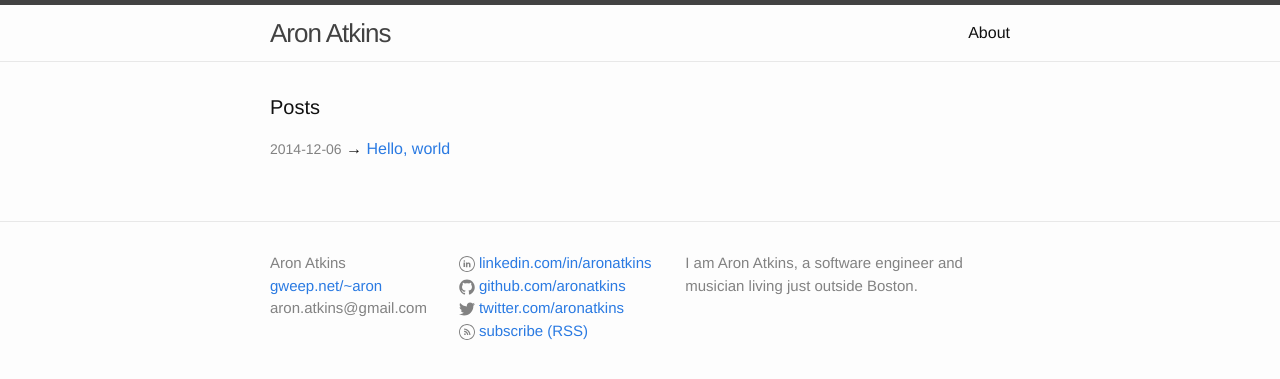
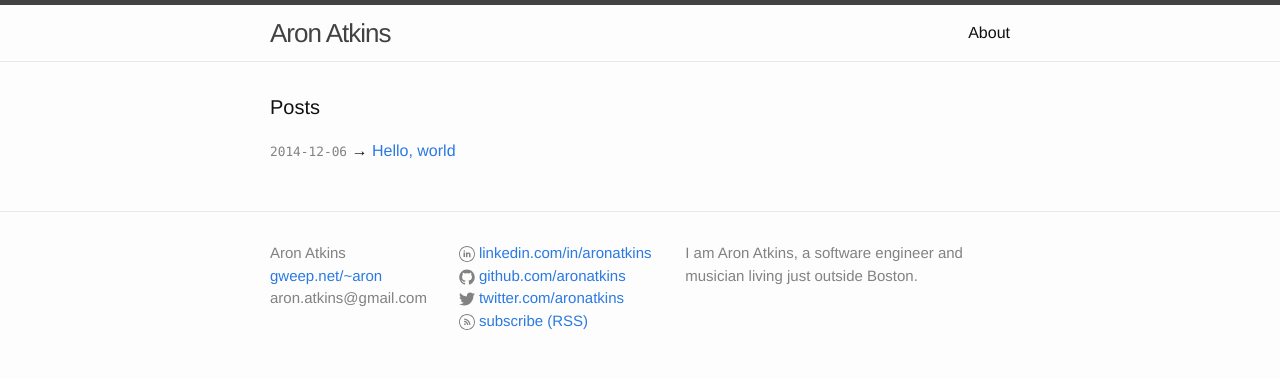
Before and after one commit to aronatkins/aronatkins.github.io, a Jekyll site: the page built from index.html, in a window 1280 px wide. Shown: the top 379 px of the page. Built offline with Jekyll 4.4.1, drawn with Linux system fonts in a browser that asks for light colours.

Commit message:
index post list layout tweaks

```diff
--- a/_sass/_layout.scss
+++ b/_sass/_layout.scss
@@ -174,7 +174,10 @@
     list-style: none;
 
     > li {
-        margin-bottom: $spacing-unit;
+          line-height: 1.75em;
+          .post-meta {
+              font-family: Monaco, "Courier New", monospace;
+          }
     }
 }
 
--- a/css/main.scss
+++ b/css/main.scss
@@ -8,7 +8,7 @@
 // Our variables
 $base-font-family: Helvetica, Arial, sans-serif;
 $base-font-size:   16px;
-$small-font-size:  $base-font-size * 0.875;
+$small-font-size:  $base-font-size * 0.80;
 $base-line-height: 1.5;
 
 $spacing-unit:     30px;
```
